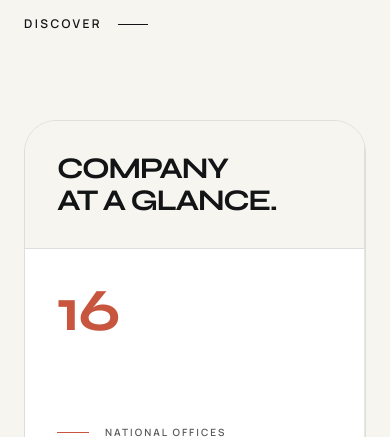
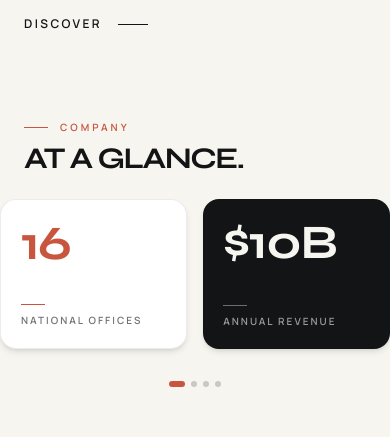
Before and after one commit to marshookali/alipsonone, a React (Vite) app: page / in a window 390 px wide. Shown: the part 3360-3797 px from the top of the page. Built offline with nearby package versions, Linux system fonts and the light colour scheme.

Commit message:
change the mobile view of at a glance section

```diff
--- a/src/components/CompanyShowcase.jsx
+++ b/src/components/CompanyShowcase.jsx
@@ -63,9 +63,72 @@ const CompanyShowcase = () => {
   return (
     <div className="w-full bg-alabaster">
 
-      {/* 1. At A Glance (Bento Box Grid) */}
+      {/* 1. At A Glance */}
       <section className="container mx-auto px-6 lg:px-12 py-8 md:py-32">
-        <div className="grid grid-cols-1 md:grid-cols-2 lg:grid-cols-4 border border-ink/10 rounded-[2rem] overflow-hidden">
+
+        {/* ── MOBILE LAYOUT: horizontal snap carousel ── */}
+        <div className="md:hidden">
+          {/* Section header */}
+          <div className="mb-6">
+            <div className="flex items-center gap-3 mb-2">
+              <span className="w-6 h-px bg-terracotta inline-block" />
+              <span className="text-terracotta font-body font-bold text-[10px] uppercase tracking-[0.3em]">Company</span>
+            </div>
+            <h2 className="text-3xl font-display font-bold text-ink tracking-tighter uppercase leading-[1.05]">
+              At a Glance.
+            </h2>
+          </div>
+
+          {/* Horizontal scroll strip */}
+          <div className="flex gap-4 overflow-x-auto snap-x snap-mandatory pb-4 -mx-6 px-6 scrollbar-hide">
+
+            {/* Card 1 – National Offices */}
+            <div className="snap-start shrink-0 w-[48vw] max-w-[190px] rounded-2xl bg-white border border-ink/8 shadow-md p-5 flex flex-col justify-between min-h-[150px]">
+              <span className="text-5xl font-display font-bold text-terracotta tracking-tight leading-none">16</span>
+              <div>
+                <span className="block w-6 h-px bg-terracotta mb-2" />
+                <p className="text-[10px] font-body font-bold uppercase tracking-[0.2em] text-ink/60">National Offices</p>
+              </div>
+            </div>
+
+            {/* Card 2 – Annual Revenue */}
+            <div className="snap-start shrink-0 w-[48vw] max-w-[190px] rounded-2xl bg-ink shadow-md p-5 flex flex-col justify-between min-h-[150px]">
+              <span className="text-5xl font-display font-bold text-alabaster tracking-tight leading-none">$10B</span>
+              <div>
+                <span className="block w-6 h-px bg-alabaster/40 mb-2" />
+                <p className="text-[10px] font-body font-bold uppercase tracking-[0.2em] text-alabaster/60">Annual Revenue</p>
+              </div>
+            </div>
+
+            {/* Card 3 – Great Place To Work */}
+            <div className="snap-start shrink-0 w-[48vw] max-w-[190px] rounded-2xl bg-forest shadow-md p-5 flex flex-col items-start justify-between min-h-[150px]">
+              <span className="text-terracotta font-body text-[10px] font-bold tracking-widest uppercase">Certified</span>
+              <p className="text-alabaster font-display font-bold text-xl uppercase leading-tight">Great Place To Work</p>
+            </div>
+
+            {/* Card 4 – Image card */}
+            <div className="snap-start shrink-0 w-[48vw] max-w-[190px] rounded-2xl overflow-hidden shadow-md relative min-h-[150px] bg-ink">
+              <img
+                src="https://images.pexels.com/photos/323705/pexels-photo-323705.jpeg?auto=compress&cs=tinysrgb&w=600"
+                alt="Modern construction building"
+                loading="lazy"
+                className="absolute inset-0 w-full h-full object-cover opacity-80 mix-blend-luminosity"
+              />
+              <div className="absolute inset-0 bg-gradient-to-t from-ink/60 to-transparent" />
+            </div>
+
+          </div>
+
+          {/* Scroll hint dots */}
+          <div className="flex justify-center gap-1.5 mt-4">
+            {[0,1,2,3].map(i => (
+              <span key={i} className={`block rounded-full transition-all ${i === 0 ? 'w-4 h-1.5 bg-terracotta' : 'w-1.5 h-1.5 bg-ink/20'}`} />
+            ))}
+          </div>
+        </div>
+
+        {/* ── DESKTOP LAYOUT: original bento grid ── */}
+        <div className="hidden md:grid md:grid-cols-2 lg:grid-cols-4 border border-ink/10 rounded-[2rem] overflow-hidden">
 
           <div className="lg:col-span-2 border-r border-b border-ink/10 p-8 md:p-12 lg:p-20 flex items-center bg-alabaster">
             <h2 className="text-3xl md:text-5xl lg:text-7xl font-display font-bold text-ink leading-[1.05] tracking-tighter uppercase">
@@ -127,6 +190,7 @@ const CompanyShowcase = () => {
 
         </div>
       </section>
+
 
       {/* 2. How We Build */}
       <section className="bg-alabaster py-8 md:py-24 pb-8 md:pb-48">
--- a/src/index.css
+++ b/src/index.css
@@ -54,3 +54,13 @@
     max-width: 100%;
   }
 }
+
+@layer utilities {
+  .scrollbar-hide {
+    -ms-overflow-style: none;
+    scrollbar-width: none;
+  }
+  .scrollbar-hide::-webkit-scrollbar {
+    display: none;
+  }
+}
```
